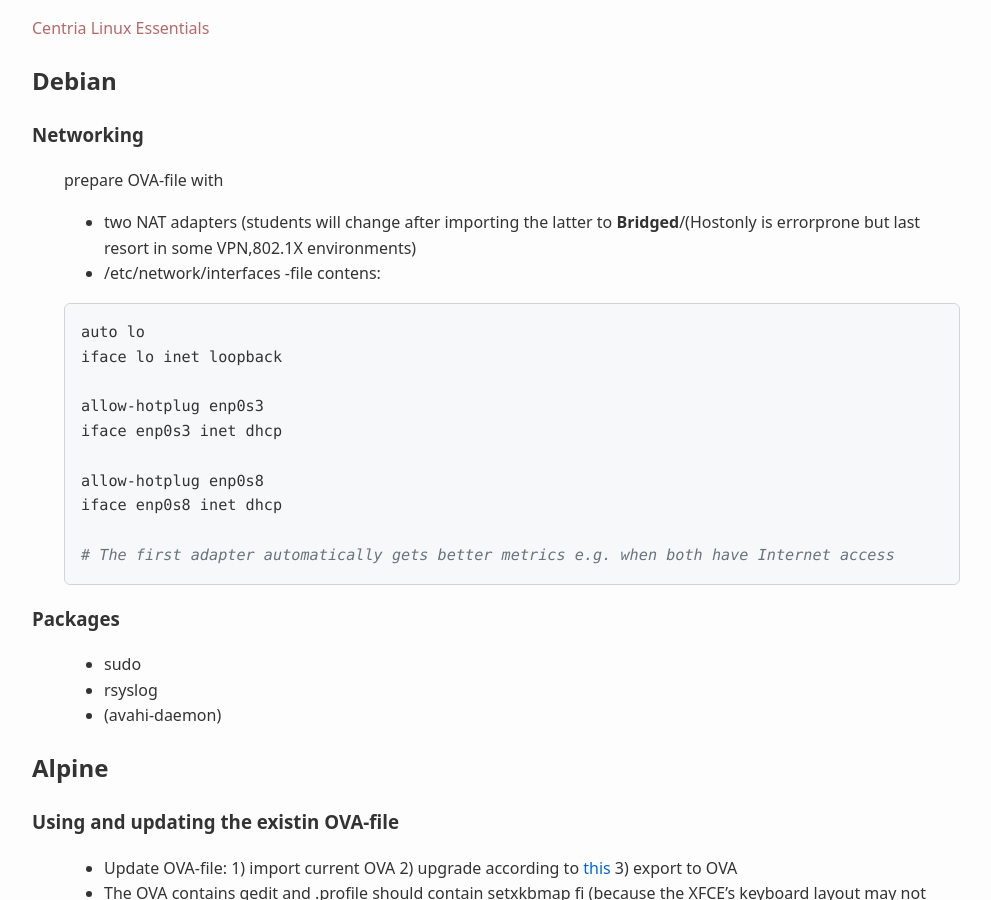
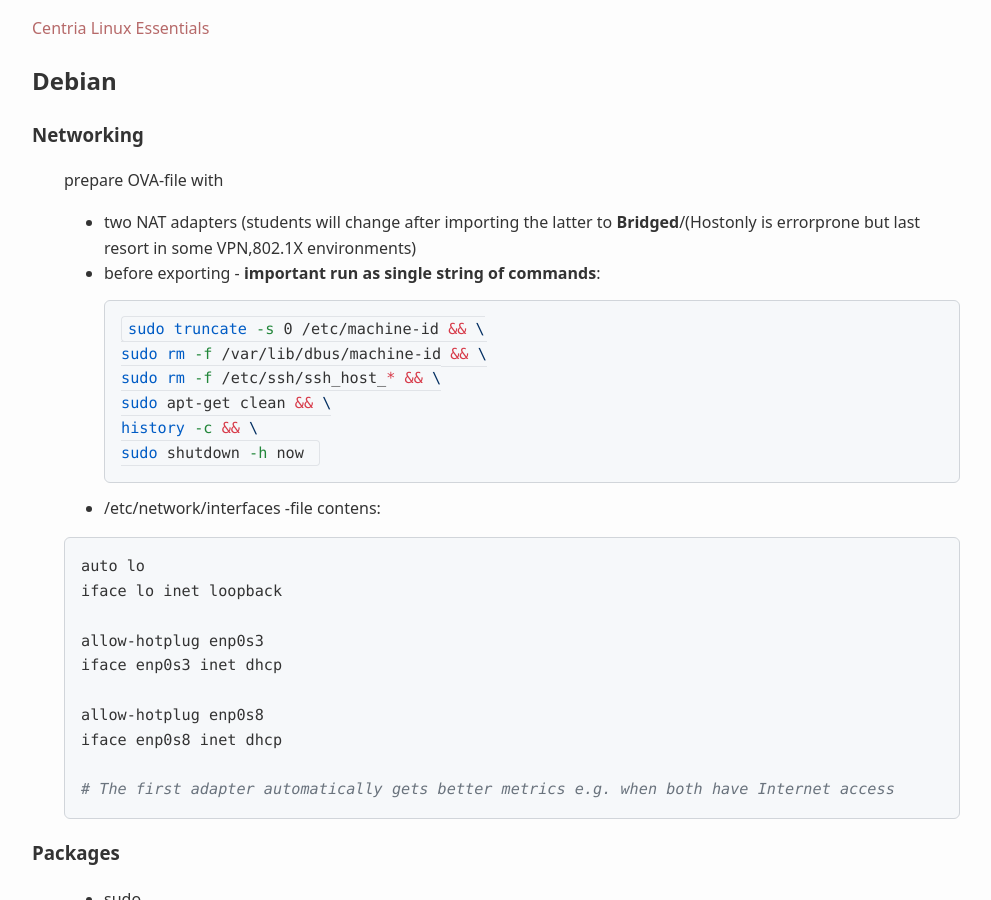
Before and after one commit to averkoc/lxprivate, a Jekyll site: the page built from docs/virtualmachines.md, in a window 1280 px wide and 900 px high. Shown: the whole window, without its empty margins (128-1119 px from the left). Built offline with Jekyll 4.4.1, drawn with Linux system fonts in a browser that asks for light colours.

Commit message:
Update virtualmachines.md

`````diff
--- a/docs/virtualmachines.md
+++ b/docs/virtualmachines.md
@@ -8,6 +8,16 @@ title: ""
 ### Networking
 prepare OVA-file with
 * two NAT adapters (students will change after importing the latter to **Bridged**/(Hostonly is errorprone but last resort in some VPN,802.1X environments)
+* before exporting - **important run as single string of commands**:
+```bash
+sudo truncate -s 0 /etc/machine-id && \
+sudo rm -f /var/lib/dbus/machine-id && \
+sudo rm -f /etc/ssh/ssh_host_* && \
+sudo apt-get clean && \
+history -c && \
+sudo shutdown -h now
+````
+
 * /etc/network/interfaces -file contens:
 
 ```bash
`````
